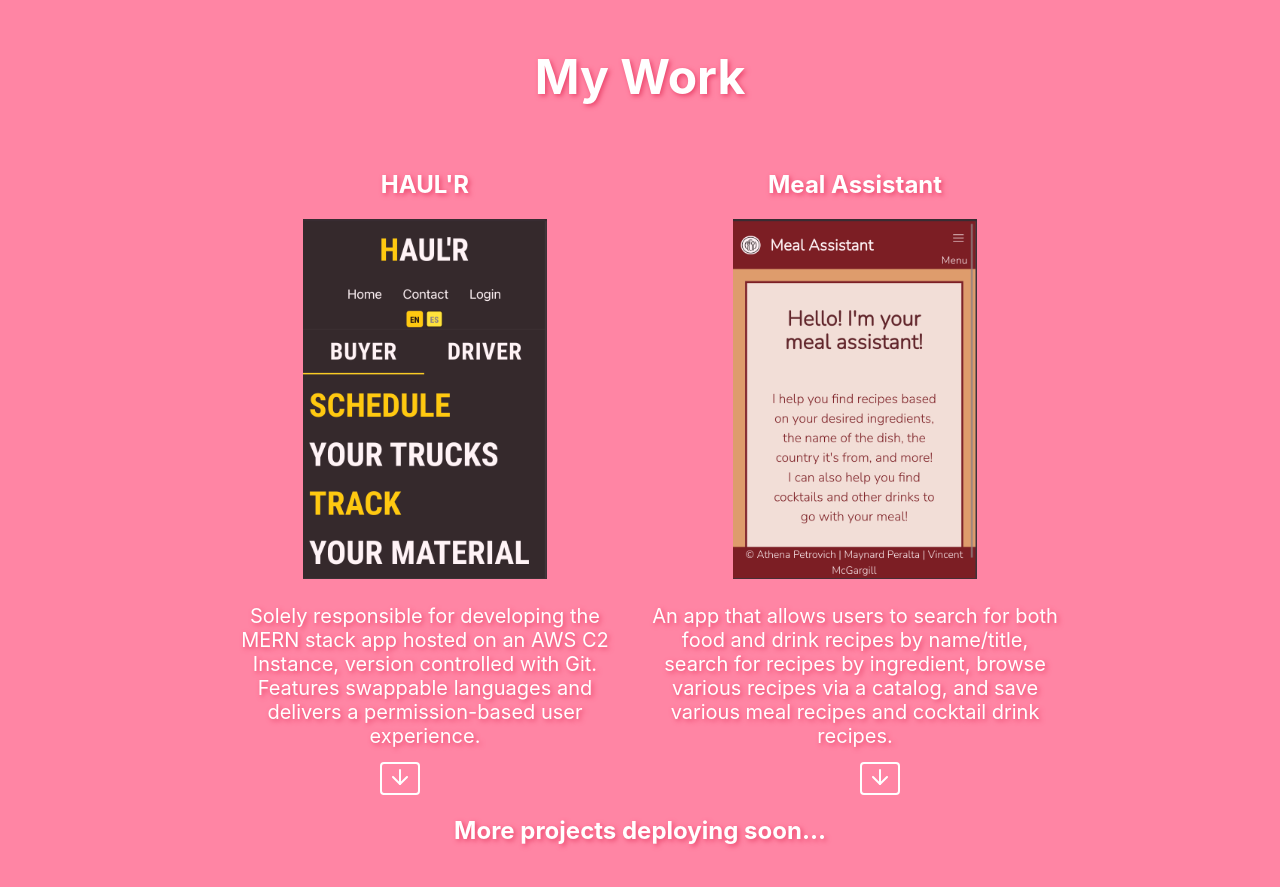
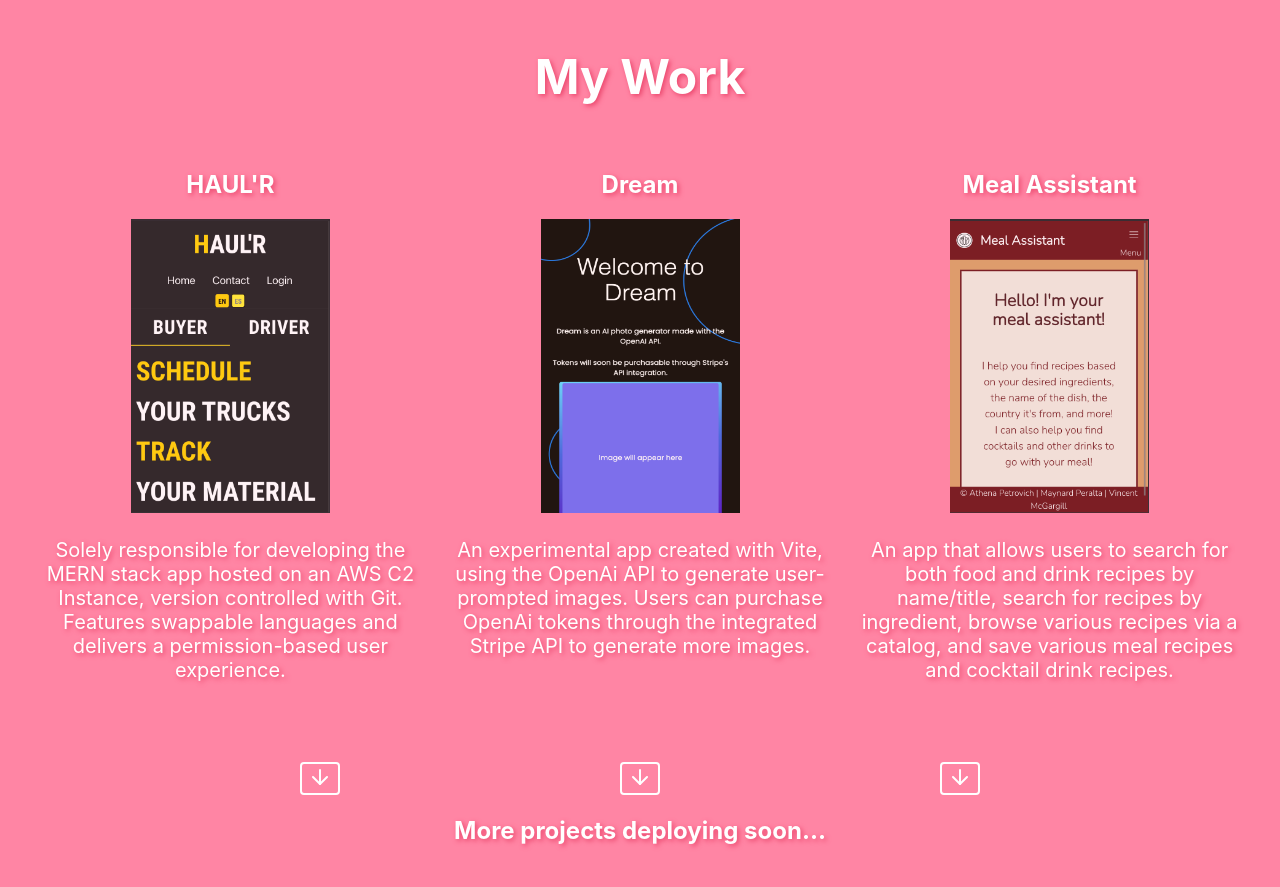
Before and after one commit to strawberryboar/Athenas-Portfolio, a React (Create React App) app: page / in a window 1280 px wide. Shown: the part 1600-2487 px from the top of the page. Built offline with nearby package versions, Linux system fonts and the light colour scheme.

Commit message:
Styling, new project addition

```diff
--- a/src/pages/Homepage.css
+++ b/src/pages/Homepage.css
@@ -130,9 +130,14 @@
     height: 600px;
   }
 
+  #workBox img {
+    width: 199px;
+  }
+
   .linkBox img {
     max-width: 60%;
     opacity: 90%;
+    max-height: 294px;
   }
 
   .portrait {
@@ -168,6 +173,7 @@
 
   .projBox img {
     max-width: 60%;
+    max-height: 294px;
     opacity: 90%;
   }
 
@@ -301,7 +307,7 @@
   }
 
     .footerBox img {
-        width: 100%;
+      width: 100%;
     }
 
     .divBox {
@@ -324,7 +330,7 @@
     }
 
     .linkBox img {
-      max-width: 60%;
+      max-width: 100%;
     }
 
     .linkBox {
--- a/src/pages/Homepage.js
+++ b/src/pages/Homepage.js
@@ -14,7 +14,7 @@
 import Collapse from '../components/Collapse';
 import Haulr from '../assets/Haulr.png'
 import MealAssist from '../assets/MealAssist.png';
-import External from '../assets/External.png';
+import Dream from '../assets/Dream.png';
 import Portrait from '../assets/Portrait.png';
 import Resume from '../assets/Resume.pdf';
 import { ReactComponent as Download} from '../assets/download.svg';
@@ -119,6 +119,27 @@
                     </div>
                 </div>
                 <div className='linkBox' id='workBox'>
+                    <h2>Dream</h2>
+                        <a href='https://dream-strawberryboar.vercel.app/'
+                        target='__blank'>
+                         <img src={Dream}/>
+                        </a>
+                    <p>An experimental app created with Vite, using the OpenAi API to generate user-prompted images. Users can purchase OpenAi tokens through the integrated Stripe API to generate more images.</p>
+                    <div className='collapseHidden'>
+                        <Collapse>
+                            <ul className='tech'>
+                                <li>Stripe</li>
+                                <li>OpenAi</li>
+                                <li>Express</li>
+                                <li>JS/JSON</li>
+                                <li>Thunder Client</li>
+                                <li>HTML/CSS</li>
+                            </ul>
+                        </Collapse>
+                    </div>
+                    </div>
+
+                <div className='linkBox' id='workBox'>
                     <h2>Meal Assistant</h2>
                     <a href='https://strawberryboar.github.io/Meal-Assistant/' target='__blank'>
                         <img src={MealAssist}/>
@@ -136,18 +157,6 @@
                         </Collapse>
                     </div>
                 </div>
-                {/* <div className='linkBox' id='workBox'>
-                    <h2>More uploading soon...</h2> */}
-                        {/* <a href='#'>link</a> */}
-                        {/* <img src={catPng}/> */}
-
-                    {/* <p>peepee</p> */}
-                    {/* <div className='hideArrow collapseHidden'>
-                        <Collapse>
-                            <p>W.I.P</p>
-                        </Collapse>
-                    </div> */}
-                    {/* </div> */}
                 </div>
                 <div className='collapseBtns'>
                         <Collapse>
@@ -161,6 +170,16 @@
                             </ul>
                         </Collapse>
                         <Collapse>
+                            <ul className='tech'>
+                                <li>Stripe</li>
+                                <li>OpenAi</li>
+                                <li>Express</li>
+                                <li>JS/JSON</li>
+                                <li>Thunder Client</li>
+                                <li>HTML/CSS</li>
+                            </ul>
+                        </Collapse>
+                        <Collapse>
                         <h3 id='techTitle'>Meal Assistant</h3>
                             <ul className='tech'>
                                 <li>HTML/CSS</li>
@@ -170,9 +189,6 @@
                                 <li>AJAX API Requests</li>
                             </ul>
                         </Collapse>
-                        {/* <Collapse>
-                                <p>W.I.P</p>
-                        </Collapse> */}
                     </div>
                     <h2>More projects deploying soon...</h2>
                 <div className='resumeBox'>
```
Also changed, not shown: src/assets/Dream.png (added).
